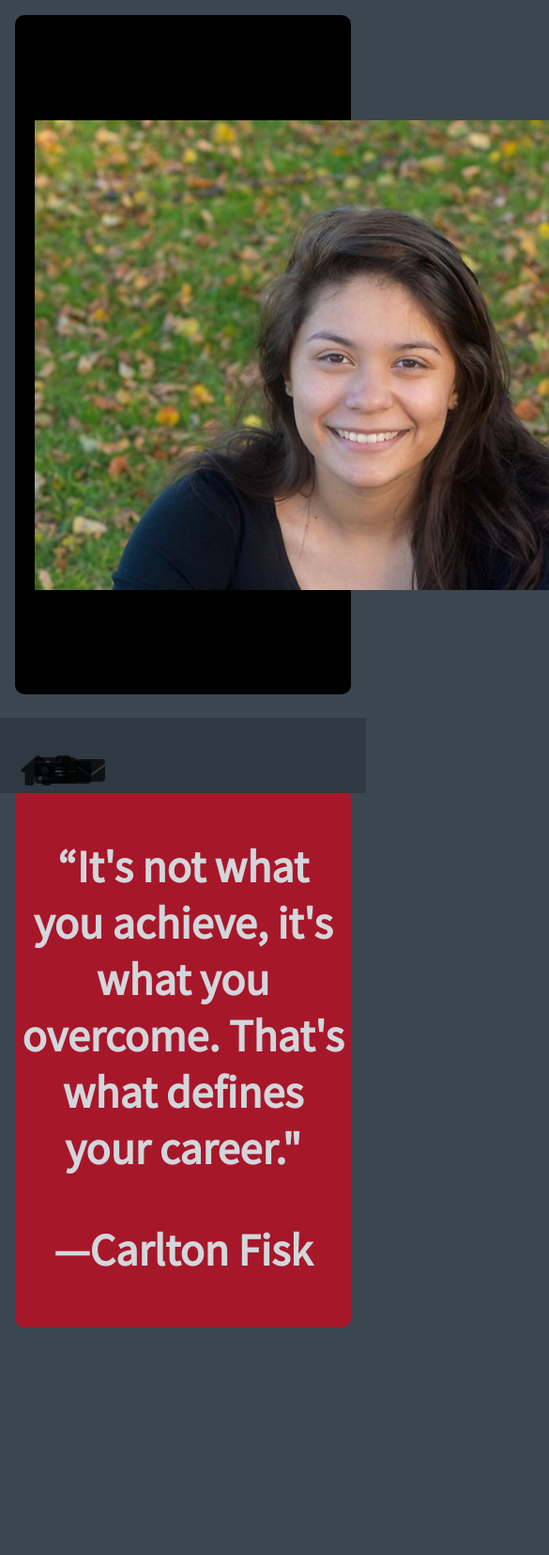
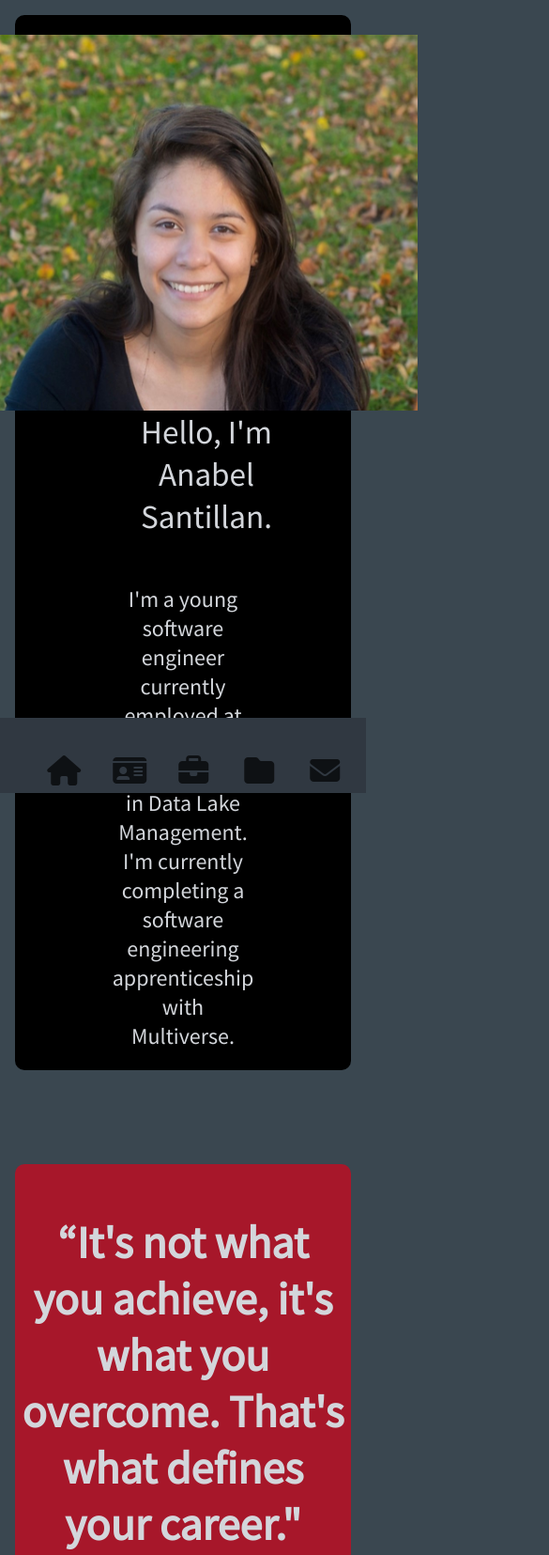
Before and after one commit to Anabel-Santillan/Personal-website, a plain HTML site: page index.html in a window 390 px wide. Shown: the top 1655 px of the page at 94% size, 585 px wide, since content can reach past the window. Before the commit the page ends 1445 px from the top, so only its background shows below. Drawn offline with Linux system fonts and the light colour scheme.

Commit message:
Home page + About me mq complete

```diff
--- a/index.css
+++ b/index.css
@@ -72,11 +72,12 @@ body::-webkit-scrollbar-thumb {
 }
 
 
-.navbar:hover {
-    width: 16rem; /*The width the nav bar changes to when hovered over.*/
+/* .navbar:hover {
+    width: 16rem; /*The width the nav bar changes to when hovered over.
 }
+ */
 
-.navbar:hover .link-text {
+ .navbar:hover .link-text {
     display: block; /* Shows the text in the a tag when we hover over.*/
 }
 
@@ -85,45 +86,13 @@ body::-webkit-scrollbar-thumb {
     filter: opacity(10);
 }
 
-
-@media only screen and (max-width: 600px){
-    .navbar {
-     bottom: 0;
-     width: 100vw;
-     /* height: 5rem; */
-     max-height: 5rem;
-     transition: max-height 300ms ease;
-    }
-
-    .fa-ul {
-    flex-direction: row;
-    }
-
-    .nav-link {
-    justify-content: center;
-    }
-
-    main {
-    margin: 0;
-    }
+.selfie{
+    height: 500px;
+    width: 700px;
 }
 
 
-/* @media only screen and (min-width: 600px){
-        .navbar {
-          top: 0;
-          width: 5rem;
-          height: 100vh;
-        }
 
-        .navbar:hover {
-          width: 16rem;
-        }
-
-        .navbar:hover .link-text {
-          display: inline;
-        }
-} */
 .intro{
 display: flex;
 justify-content: space-between;
@@ -137,10 +106,7 @@ background-color: black;
 #intro-txt{
     font-size: 1.5rem;
 }
-.selfie{
-    height: 500px;
-    width: 700px;
-}
+
 
 .intro-div{
     display: flex;
@@ -337,3 +303,65 @@ margin-bottom: 100px;
 .coming-soon-txt{
     text-align: center;
 }
+
+
+/*Media Querie*/
+@media screen and (max-width: 600px){
+    .home-page{
+        font-size: .05rem;
+    }
+    .selfie{
+        width: 10px;
+    }
+    .intro{
+        flex-direction: column;
+    }
+    .quote-div{
+        margin-bottom: 100px;
+    }
+    .navbar {
+     bottom: 0;
+     width: 100vw;
+     height: 5rem;
+     /* max-height: 5rem;
+     transition: max-height 300ms ease; */
+    }
+    .nav-list{
+        flex-direction: row;
+        justify-content: space-around;
+    }
+    .navbar:hover .link-text{
+        display: none;
+    }
+    .navbar:hover{
+        width: 100vw;
+    }
+
+    .nav-link {
+    justify-content: center;
+    }
+
+    main {
+    margin: 0;
+    }
+    .selfie{
+        height: 400px;
+        width: 500px;
+    }
+    #intro-txt{
+        text-align: center;
+    }
+    #intro-greeting{
+        text-align: center;
+    }
+    /*About me*/
+    #me_in_robotics{
+        margin-left: 50px;
+    }
+    #our-robot{
+        margin-left: 80px;
+    }
+    .present{
+        margin-bottom: 100px;
+    }
+}
```
Also changed, not shown: AboutMe.html (+0 -2 lines).
